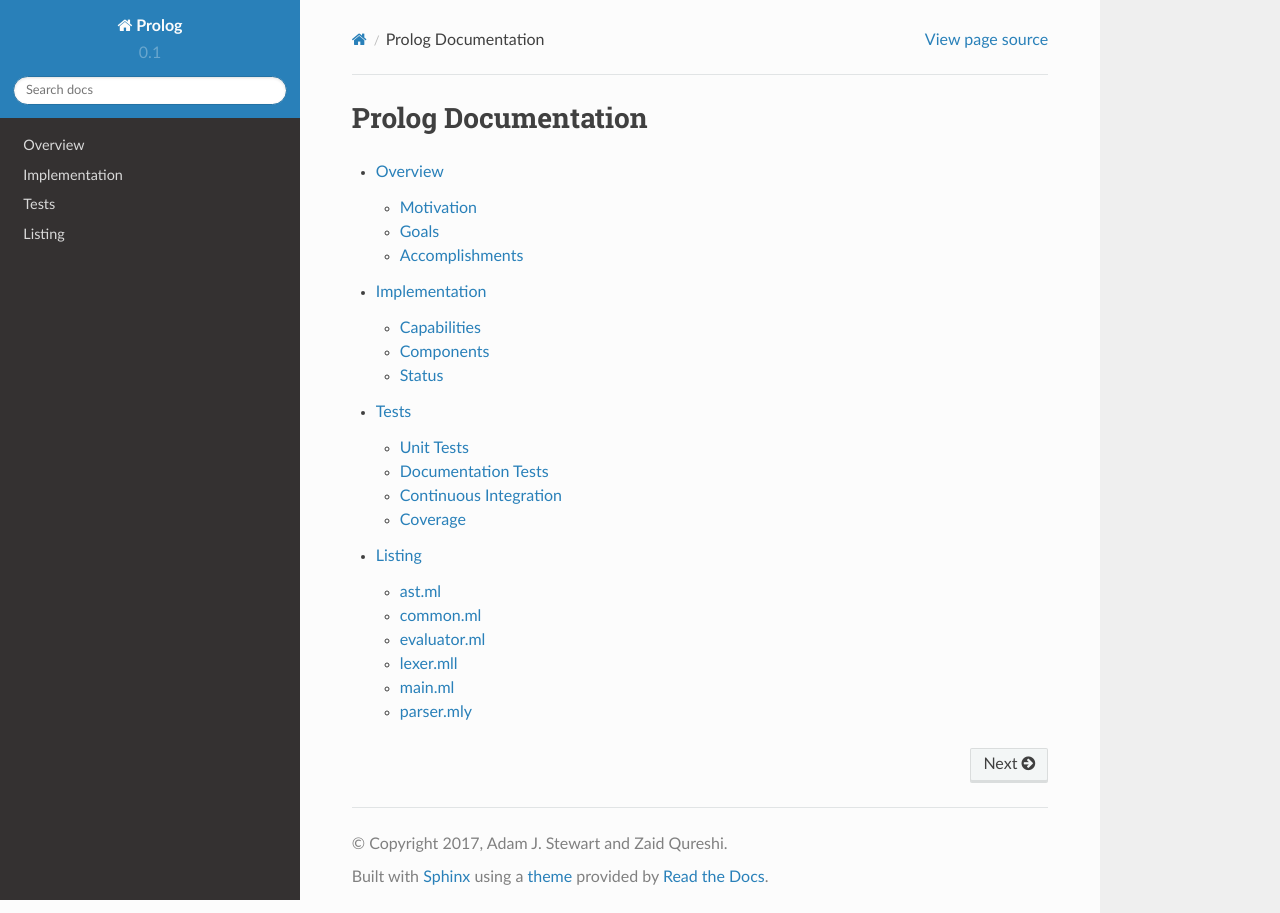
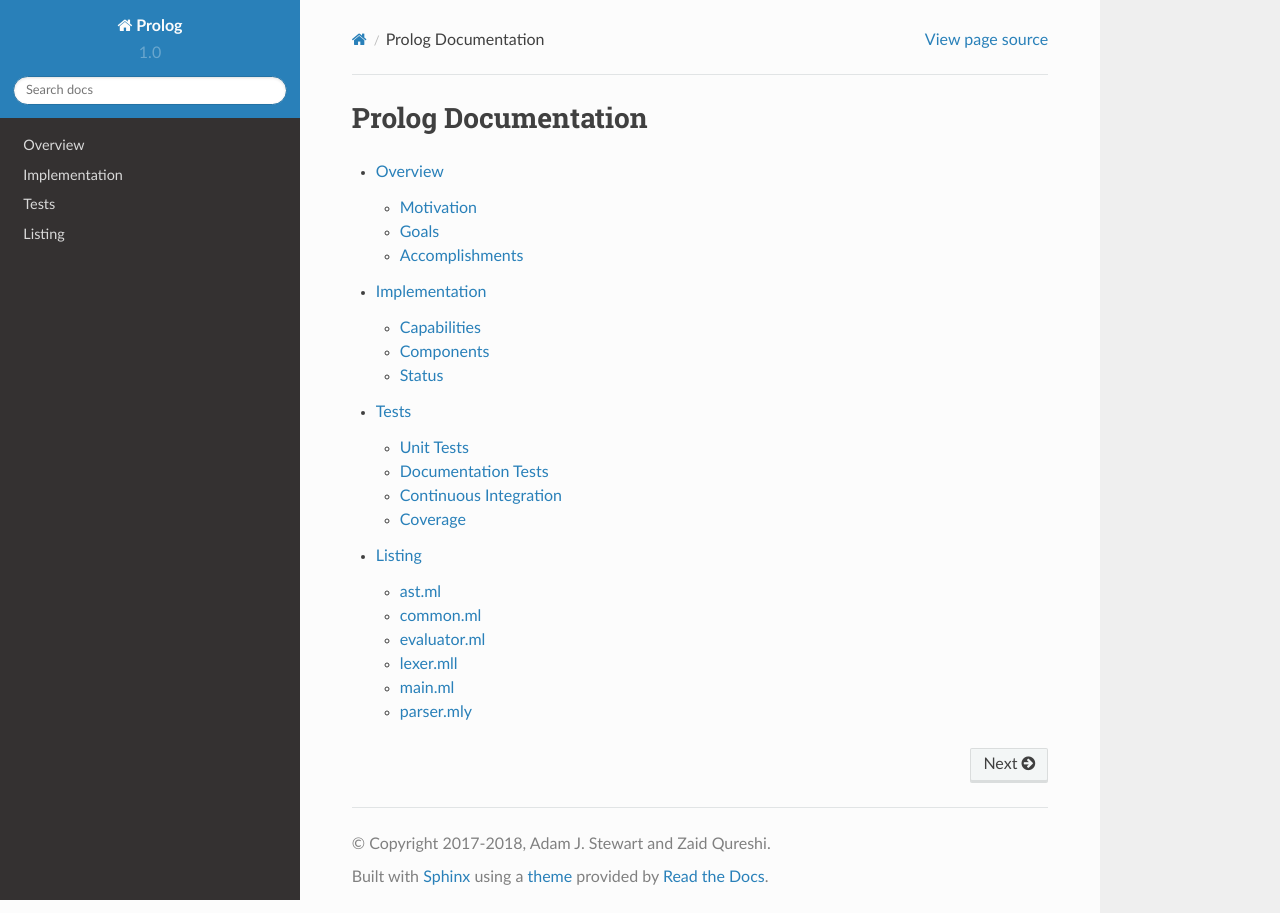
Before and after one commit to adamjstewart/prolog, a Sphinx documentation site: the page built from docs/index.rst, in a window 1280 px wide. Built offline with Sphinx 7.4.7 and the Read the Docs theme 2.0.0, drawn with Linux system fonts in a browser that asks for light colours.

```diff
--- a/docs/conf.py
+++ b/docs/conf.py
@@ -53,7 +53,7 @@ master_doc = 'index'
 
 # General information about the project.
 project = 'Prolog'
-copyright = '2017, Adam J. Stewart and Zaid Qureshi'
+copyright = '2017-2018, Adam J. Stewart and Zaid Qureshi'
 author = 'Adam J. Stewart and Zaid Qureshi'
 
 # The version info for the project you're documenting, acts as replacement for
@@ -61,9 +61,9 @@ author = 'Adam J. Stewart and Zaid Qureshi'
 # built documents.
 #
 # The short X.Y version.
-version = '0.1'
+version = '1.0'
 # The full version, including alpha/beta/rc tags.
-release = '0.1.0'
+release = '1.0.0'
 
 # The language for content autogenerated by Sphinx. Refer to documentation
 # for a list of supported languages.
```
Also changed, not shown: LICENSE.md.
